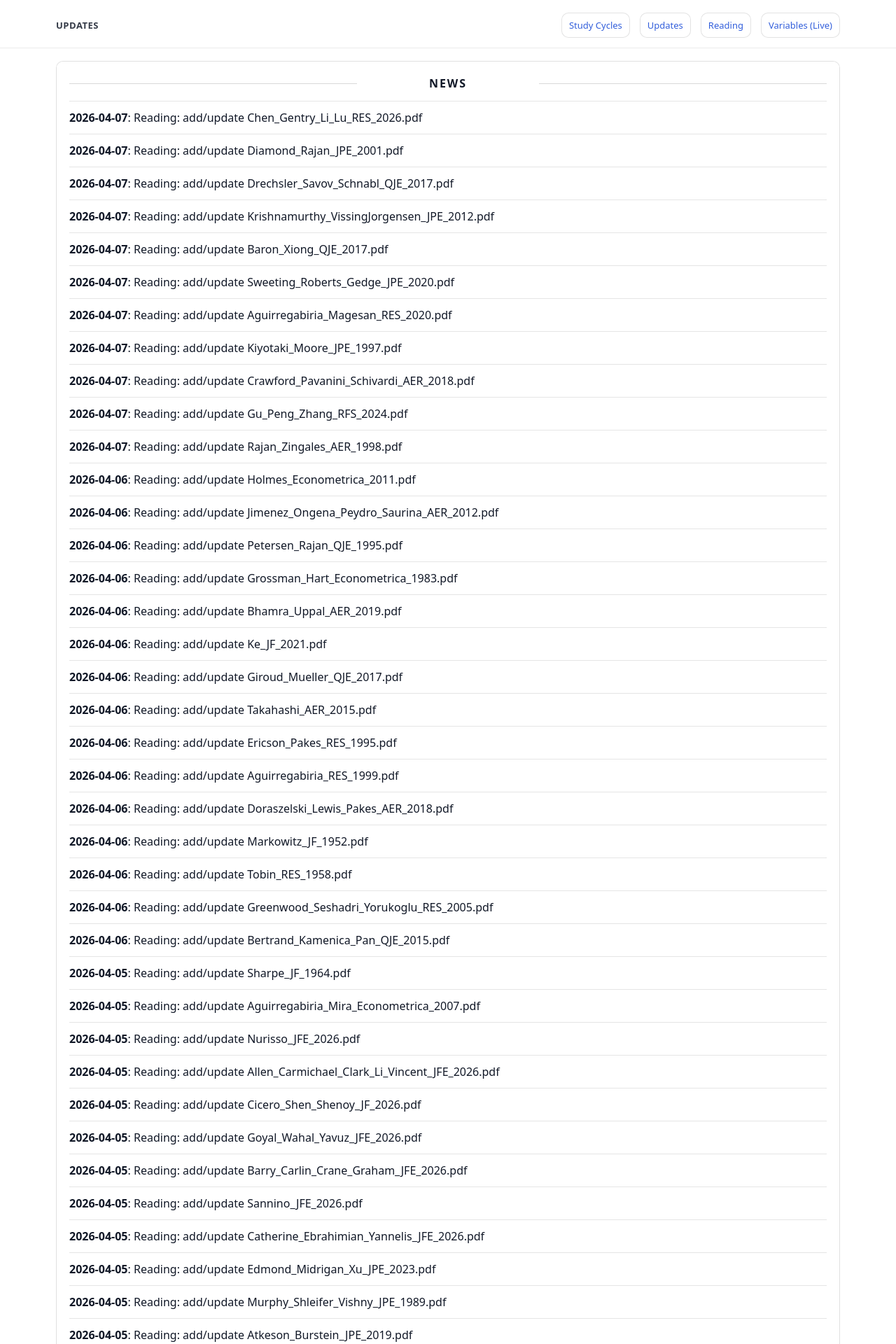
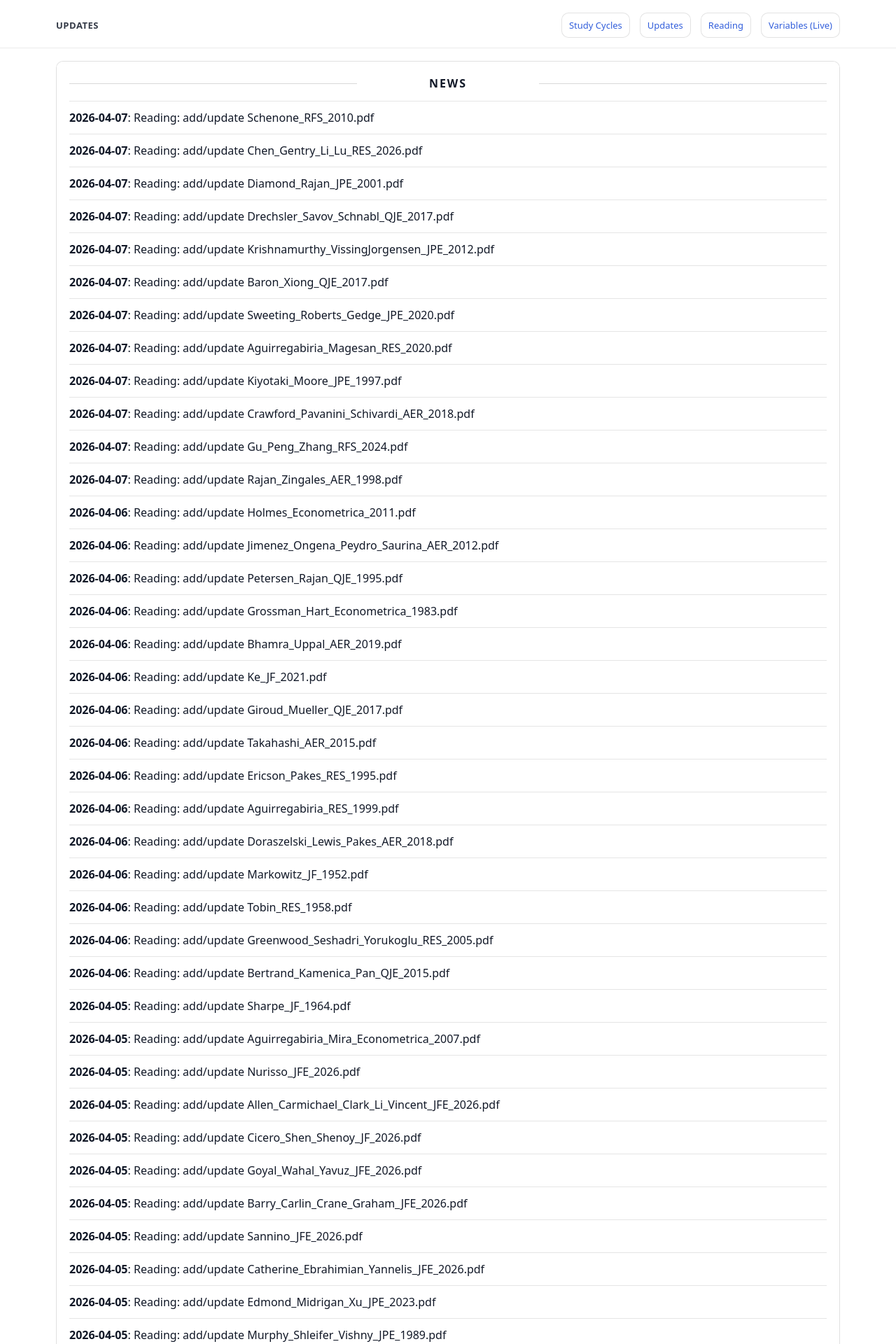
Before and after one commit to yaxinzn/study-archive, a Jekyll site: the page built from updates/index.md, in a window 1280 px wide. Shown: the top 1920 px of the page at 70% size. Built offline with Jekyll 4.4.1, drawn with Linux system fonts in a browser that asks for light colours; some of the changed text lies outside the part shown.

Commit message:
chore: update NEWS feed

```diff
--- a/_data/news.yml
+++ b/_data/news.yml
@@ -1,4 +1,7 @@
 # Auto-generated update history (sorted newest -> oldest). Do not edit manually.
+- ts: "1775556355"
+  date: "2026-04-07"
+  title: "Reading: add/update Schenone_RFS_2010.pdf"
 - ts: "1775554876"
   date: "2026-04-07"
   title: "Reading: add/update Chen_Gentry_Li_Lu_RES_2026.pdf"
```
